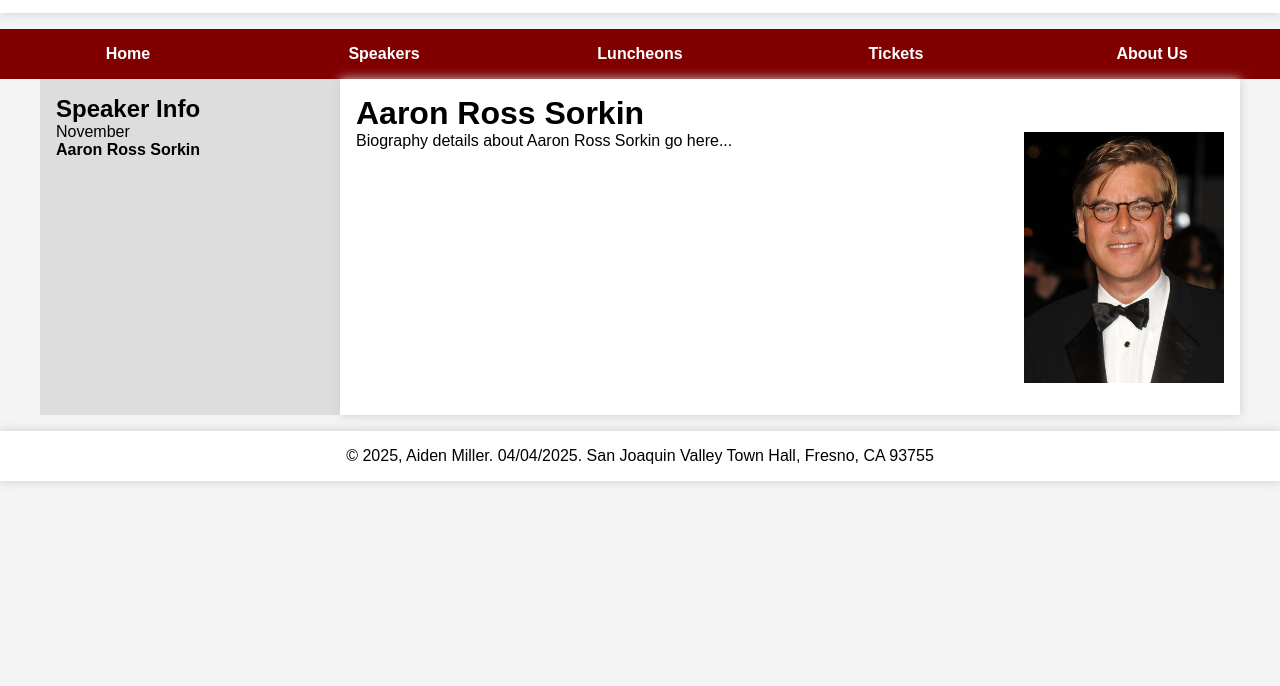
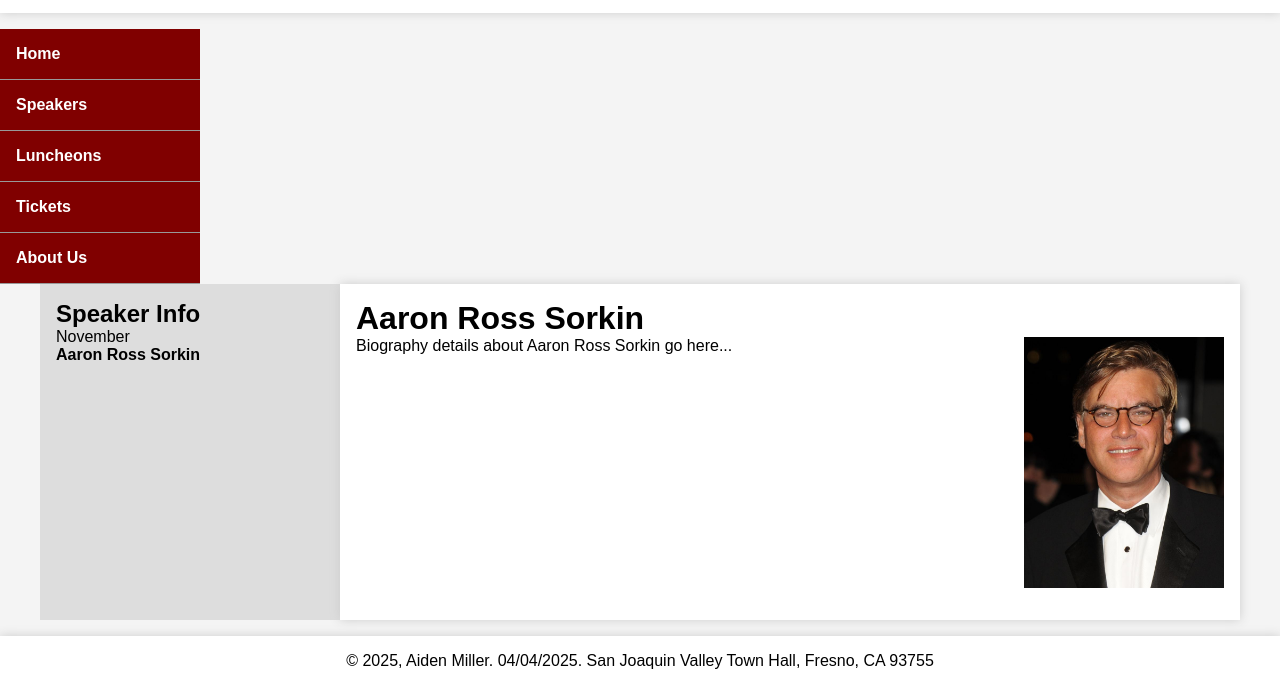
Before and after one commit to aiden3111/A09, a plain HTML site: page sorkin.html in a window 1280 px wide. Shown: the part 157-843 px from the top of the page. Before the commit the page ends 800 px from the top, so only its background shows below. Drawn offline with Linux system fonts and the light colour scheme.

Commit message:
Update main.css

```diff
--- a/main.css
+++ b/main.css
@@ -1,6 +1,6 @@
 /* main.css */
 
-/* Basic reset and body defaults */
+/* Basic reset + body defaults */
 * {
   margin: 0;
   padding: 0;
@@ -32,6 +32,7 @@ aside {
   width: 25%;
   background-color: #ddd;
   padding: 1rem;
+  box-sizing: border-box;
 }
 
 /* Main content column */
@@ -51,71 +52,67 @@ footer {
   box-shadow: 0 0 10px #ccc;
 }
 
-/* ===== NAV MENU ===== */
+/* ===== VERTICAL NAV MENU ===== */
 
 #nav_menu ul {
-  list-style: none;      /* remove default bullets */
-  background-color: #800000;  /* dark red background */
+  list-style: none;          /* no default bullets */
+  background-color: #800000; /* dark red */
+  width: 200px;              /* fixed width for vertical menu */
+  margin: 0;
+  padding: 0;
+  position: relative;
 }
 
+/* Each main menu item stacks vertically */
 #nav_menu ul li {
-  float: left;           /* horizontal layout for top-level items */
-  width: 20%;            /* 5 items => 1/5 each */
-  text-align: center;
-  position: relative;    /* needed for submenu absolute pos */
+  position: relative;  /* needed for the submenu's absolute positioning */
 }
 
+/* Links fill the full width */
 #nav_menu ul li a {
   display: block;
   padding: 1em;
   color: #fff;
   text-decoration: none;
   font-weight: bold;
+  border-bottom: 1px solid #999; /* optional divider line */
 }
 
-/* Hover effect on top-level links */
+/* Hover effect for top-level items */
 #nav_menu ul li a:hover {
   background-color: #a00000;
 }
 
-/* “current” page styling */
+/* Current page highlight */
 #nav_menu a.current {
   background-color: #ffcc00;
   color: #800000;
 }
 
-/* Submenu: hidden by default */
+/* Submenu hidden by default */
 #nav_menu ul ul {
   display: none;
   position: absolute;
-  top: 100%;
-  left: 0;
-  width: 100%;
+  top: 0;
+  left: 200px; /* fly out to the right edge of the main menu */
+  width: 150px;
   background-color: #800000;
 }
 
-/* Submenu items stack vertically */
+/* Submenu items also stack vertically */
 #nav_menu ul ul li {
-  float: none;
   width: 100%;
 }
 
-/* Submenu links */
+/* Submenu hover styling */
 #nav_menu ul ul li a {
   padding: 0.8em;
-  border-top: 1px solid #fff;
+  border-bottom: 1px solid #999;
 }
 
-/* Show submenu on hover */
+/* Show submenu on hover over the parent <li> */
 #nav_menu li:hover ul {
   display: block;
-}
-
-/* Clear floats in nav after the list */
-#nav_menu ul::after {
-  content: "";
-  display: table;
-  clear: both;
 }
 
 /* Circle bullets for the bottom list on index.html */
@@ -124,7 +121,7 @@ footer {
   margin: 1rem 2rem;
 }
 
-/* Float-right helper (used in Sampson page below) */
+/* Float-right helper (for images in speaker pages) */
 .float-right {
   float: right;
   margin: 0 0 1rem 1rem;
```
